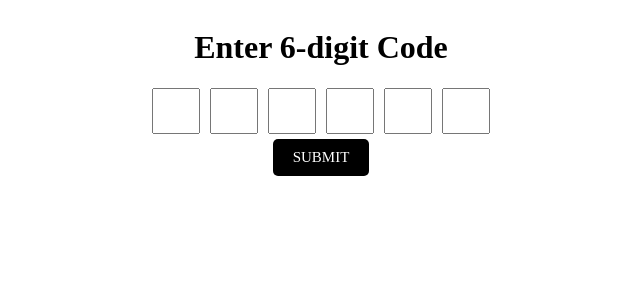
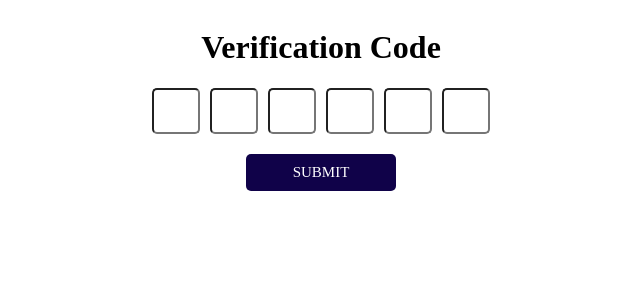
Before and after one commit to Krish0110/Frontend, a React (Create React App) app: page / in a window 1280 px wide. Shown: the top 300 px of the page, without its empty margins (319-959 px from the left). Built offline with nearby package versions, Linux system fonts and the light colour scheme.

Commit message:
code deleted after failure

```diff
--- a/src/components/VerificationForm.js
+++ b/src/components/VerificationForm.js
@@ -48,6 +48,12 @@ const VerificationForm = ({length,onChangeCode}) => {
       setErrorMessage("Verification Error")
     }
 
+    // Reset the code to empty after an error
+    setCode(new Array(length).fill(""));
+
+    // Optionally, reset the input fields' values in the DOM
+    inputsRef.current.forEach((input) => (input.value = ""));
+
   }
 
   const handleBackspace=(element,index)=>{
@@ -79,7 +85,7 @@ const VerificationForm = ({length,onChangeCode}) => {
 
   return (
     <form className='verification-form' onSubmit={handleSubmit}>
-      <h1>Enter 6-digit Code</h1>
+      <h1>Verification Code</h1>
       <div className='inputs-container'>
         {code.map((digit,index)=>(
           <input
--- a/src/index.css
+++ b/src/index.css
@@ -12,6 +12,7 @@
 .code-box {
   width: 40px;
   height: 40px;
+  border-radius: 5px;
   text-align: center;
   font-size: 20px;
 }
@@ -22,14 +23,16 @@
 
 .btn {
   display: inline-block;
-  background: #000;
+  background: #100249;
   color: #fff;
   border: none;
   padding: 10px 20px;
   margin: 5px;
+  margin-top: 20px;
   border-radius: 5px;
   cursor: pointer;
   text-decoration: none;
   font-size: 15px;
   font-family: inherit;
+  width: 150px;
 }
```
Also changed, not shown: src/App.css (deleted, +0 -38 lines).
